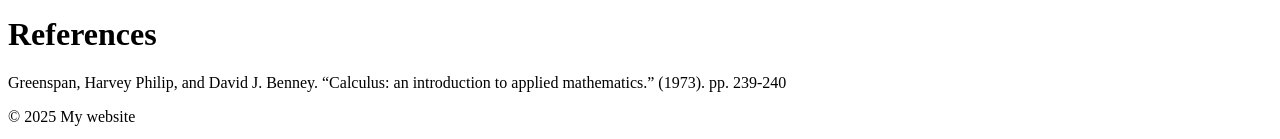
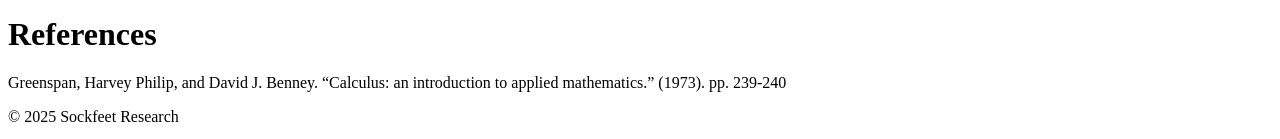
Before and after one commit to sockfeetresearch/blog, a Jekyll site: the page built from _posts/2025-05-31-integration-techniques-even-and-odd-functions.md, in a window 1280 px wide. Shown: the part 1074-1213 px from the top of the page. Built offline with Jekyll 4.4.1, drawn with Linux system fonts in a browser that asks for light colours; our own code applies the rules of GitHub Pages for plain Markdown files.

Commit message:
added title

```diff
--- a/_config.yml
+++ b/_config.yml
@@ -1,7 +1,6 @@
 theme: minima
 
-# Name of website
-title: My website
+title: Sockfeet Research
 
 # Your name to show in the footer
 author: Some Person
```
